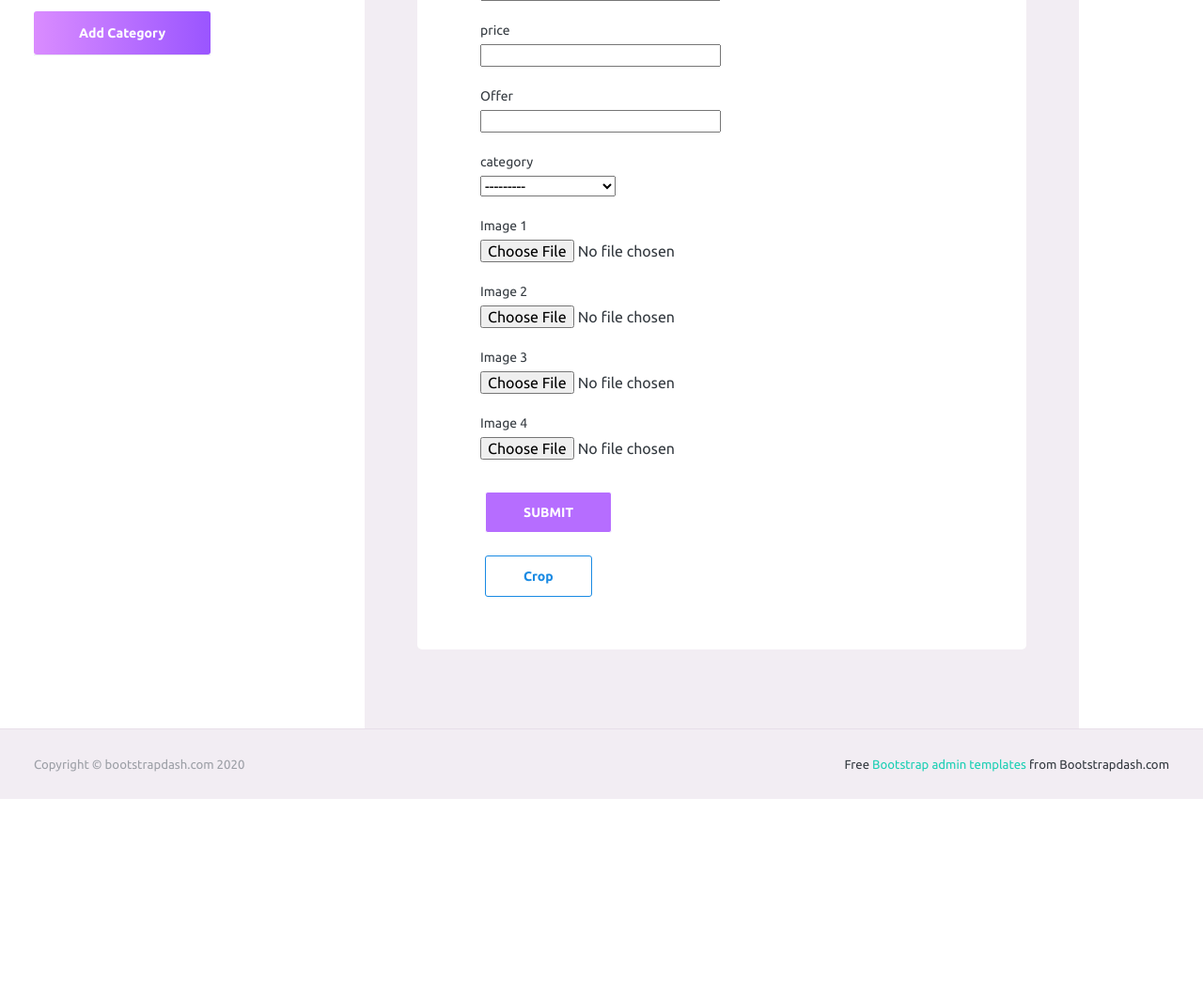
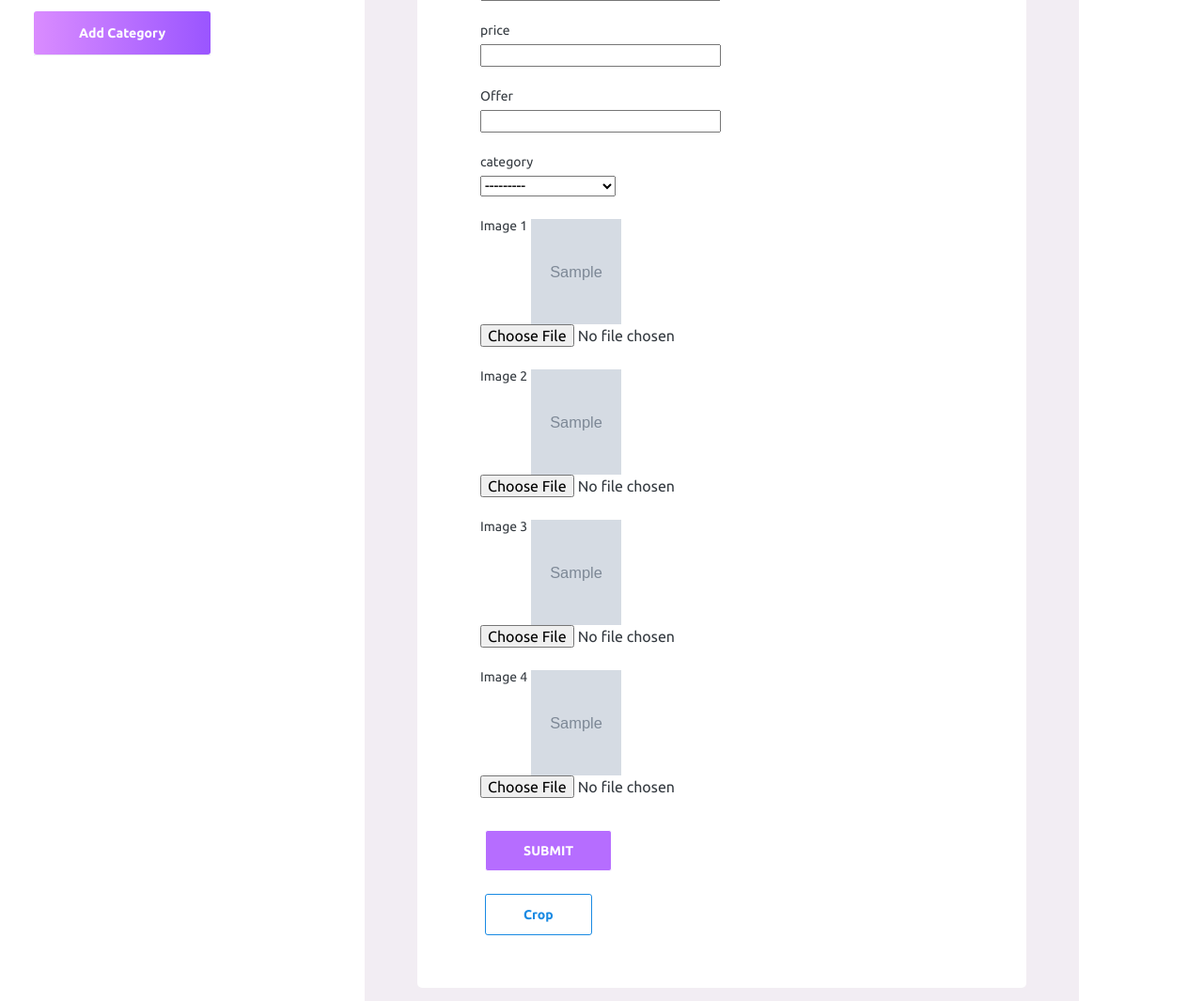
Before and after one commit to Athira8593/shoppersproject, a Django app: template templates/admin/product_update.html in a window 1280 px wide. Shown: the part 588-1653 px from the top of the page at 94% size. Before the commit the page ends 1438 px from the top, so only its background shows below. Run offline with Django 3.2, Linux system fonts and the light colour scheme; the template is opened without the code that fills it: values that come from a table or form of the project are taken from there, others are empty; tables that the repository leaves empty hold one stand-in row (values such as "Sample post"); grey boxes marked "Sample" are stand-in pictures; some libraries are stand-ins or nearby versions.

Commit message:
Update product_update.html

```diff
--- a/templates/admin/product_update.html
+++ b/templates/admin/product_update.html
@@ -64,7 +64,7 @@
 
 							<div class="form-group">
 								<label for="fname">Image 1</label>
-								<img src="" id="image1" style="width:100px;">
+								<img src="{{product.image1.url}}" style="width: 6rem; height: 7rem;">
                                   <div class="col-75">
                                     {{form.image1}}
                                   </div>
@@ -72,7 +72,7 @@
 
 							  <div class="form-group">
 								<label for="fname">Image 2</label>
-								<img src="" id="image2" style="width:100px;">
+								<img src="{{product.image2.url}}" style="width: 6rem; height: 7rem;">
                                   <div class="col-75">
                                     {{form.image2}}
                                   </div>
@@ -80,7 +80,7 @@
 
 							  <div class="form-group">
 								<label for="fname">Image 3</label>
-								<img src="" id="image3" style="width:100px;">
+								<img src="{{product.image3.url}}" style="width: 6rem; height: 7rem;">
                                   <div class="col-75">
                                     {{form.image3}}
                                   </div>
@@ -88,7 +88,7 @@
 
 							  <div class="form-group">
 								<label for="fname">Image 4</label>
-								<img src="" id="image4" style="width:100px;">
+								<img src="{{product.image4.url}}" style="width: 6rem; height: 7rem;">
                                   <div class="col-75">
                                     {{form.image4}}
                                   </div>
```
